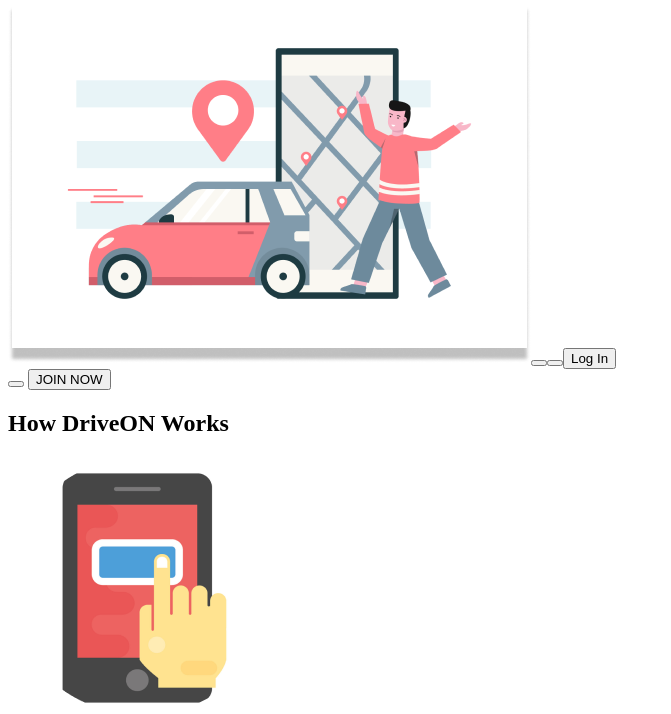
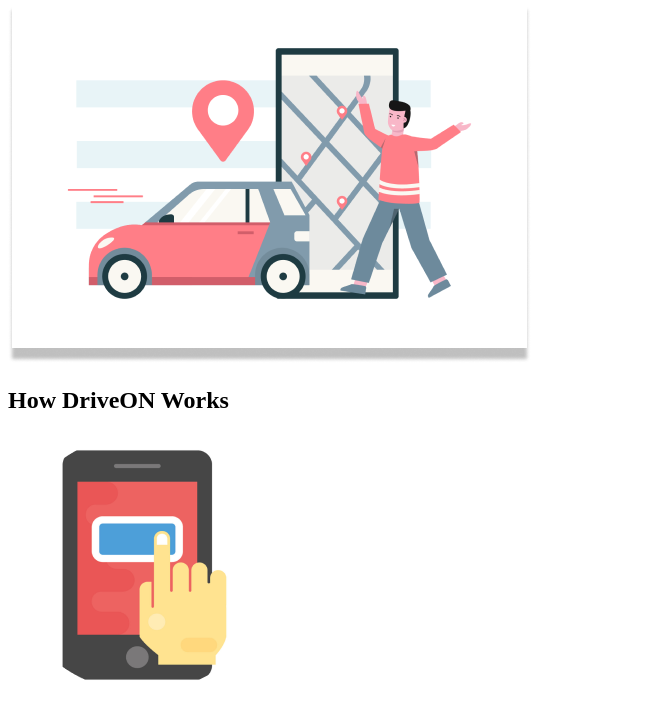
Before and after one commit to Shazid18/Drive_On, a Django app: page /home/ in a window 1280 px wide. Shown: the part 102-816 px from the top of the page, without its empty margins (0-671 px from the left). Run offline with Django 4.2, Linux system fonts and the light colour scheme; a user stored in the database is signed in.

Commit message:
updated index page

```diff
--- a/demo/templates/home.html
+++ b/demo/templates/home.html
@@ -1,4 +1,3 @@
-{% load static %}
 <!DOCTYPE html>
 <html lang="en">
   <head>
@@ -39,23 +38,10 @@
       <h1 class="hometop-text" id="hometop-heading">
         <p class="hometop-head">Looking for a car?</p>
       </h1>
-      <div class="top-bar-div" id="header"></div>
-      <img class="image-icon" alt="image" src="assets/landing icon.png" /><button
-        class="sign-up-button"
-        id="signUpButton"
-      >
-        <button class="rectangle-button" id="rectangleButton"></button
-        ><a href="login.html"><button class="log-in-button" id="logInButton">Log In</button>
-        </a>
-      </button>
 
-      <div class="join-now-div" id="joinNowContainer">
-        <button class="rectangle-button1" id="rectangleButton1"></button >
-        <a href="registration.html">
-          <button class="join-now-button" id="jOINNOWButton" href="#">JOIN NOW</button>
-          <!-- urlinputnitehobe a tag  er bodole -->
-        </a>
-      </div>
+      <img class="image-icon" alt="image" src="assets/landing icon.png" />
+
+
       <h2 class="how-driveon-works" id="bottomheader">How DriveON Works</h2>
       <img class="log-in-icon" alt="" src="assets/phone.png" />
       <h2 class="home-bottom1" id="home-bottom">
```
